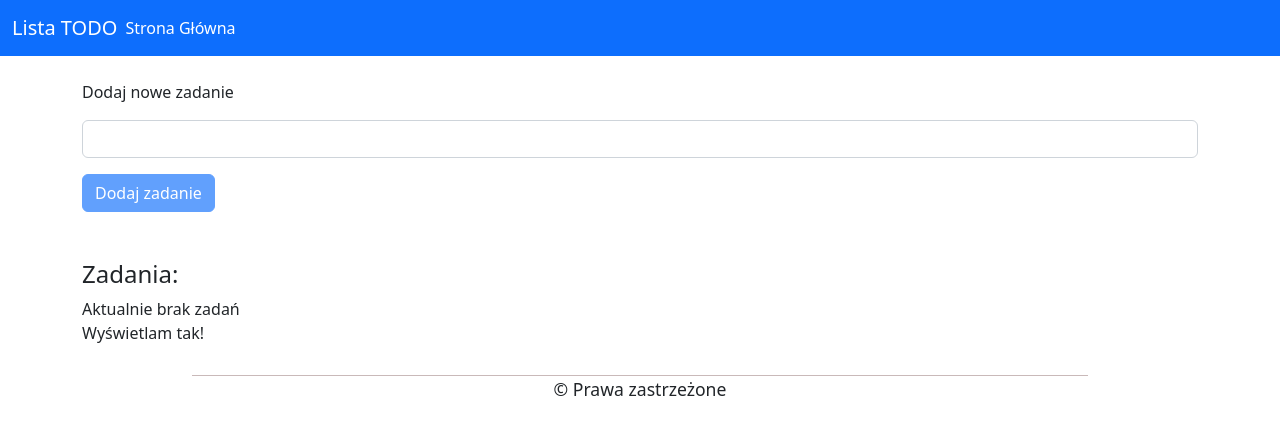
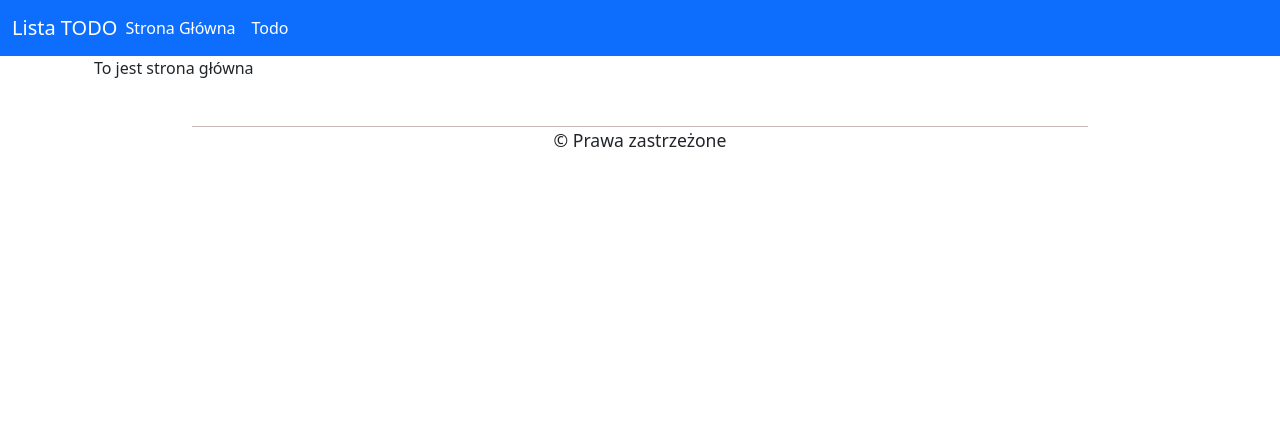
Before and after one commit to gloger85/sklep-internetowy, an Angular app: page / in a window 1280 px wide. Shown: the top 434 px of the page. Built offline with nearby package versions, Linux system fonts and the light colour scheme.

Commit message:
routing module + home module
-add routing module
-add home component

```diff
--- a/src/app/app.component.html
+++ b/src/app/app.component.html
@@ -1,5 +1,5 @@
 <app-header></app-header>
 <div class="container">
-    <app-todo-list></app-todo-list>
+    <router-outlet></router-outlet>
 </div>
 <app-footer></app-footer>
--- a/src/app/header/header.component.html
+++ b/src/app/header/header.component.html
@@ -8,7 +8,10 @@
     <div class="collapse navbar-collapse" id="navbar-nav">
         <ul class="navbar-nav">
             <li class="nav-item">
-                <a href="" class="nav-link text-white">Strona Główna</a>
+                <a routerLink="" class="nav-link text-white">Strona Główna</a>
+            </li>
+            <li class="nav-item">
+                <a routerLink="todo" class="nav-link text-white">Todo</a>
             </li>
         </ul>
     </div>
--- /dev/null
+++ b/src/app/home/home.component.html
@@ -0,0 +1,5 @@
+<div class="container">
+    <div class="row">
+        <p>To jest strona główna</p>
+    </div>
+</div>
```
Also changed, not shown: src/app/app-routing.mudule.ts (added, +18 -0 lines), src/app/app.module.ts (+6 -2 lines), src/app/home/home.component.ts (added, +10 -0 lines), src/app/home/home.component.css (added), 1 other file (tests, documents, lock files or other folders).
